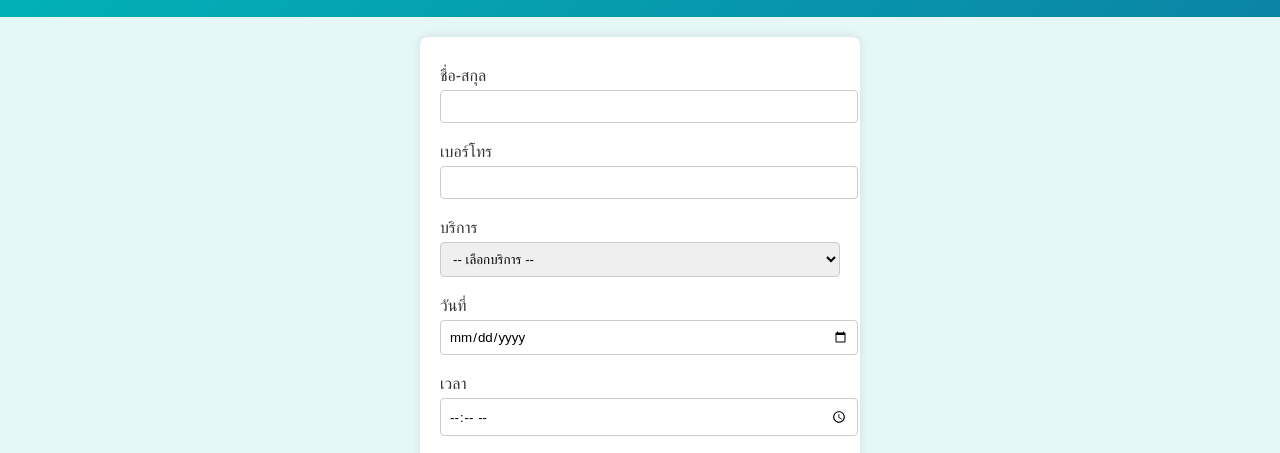
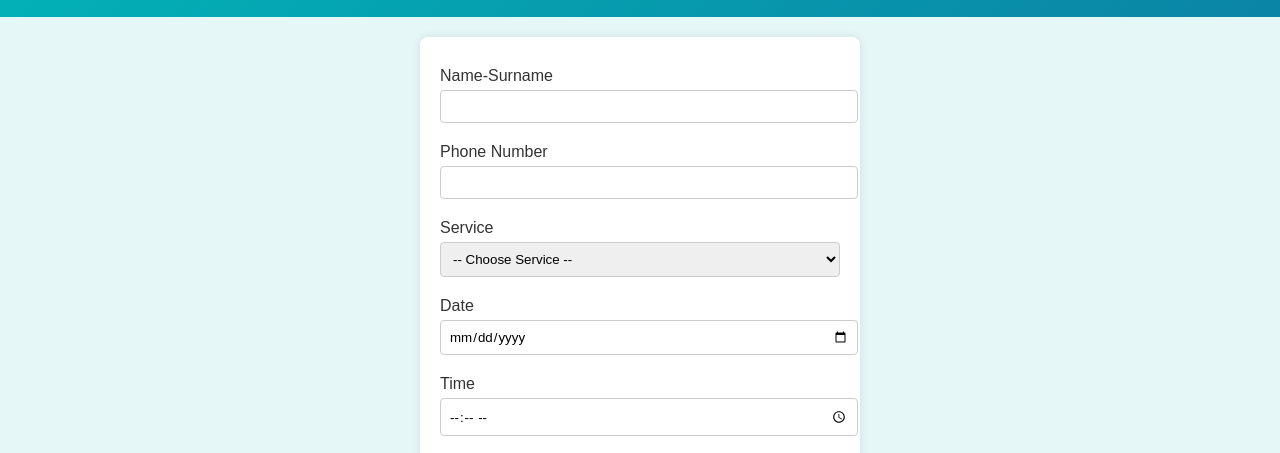
Before and after one commit to ploymelody123zz-source/serenity-website, a plain HTML site: page index.html in a window 1280 px wide. Shown: the part 293-746 px from the top of the page. Drawn offline with Linux system fonts and the light colour scheme.

Commit message:
Update index.html

```diff
--- a/index.html
+++ b/index.html
@@ -3,7 +3,7 @@
 <head>
   <meta charset="UTF-8">
   <meta name="viewport" content="width=device-width, initial-scale=1.0">
-  <title>Serenity Massage | จองคิว</title>
+  <title>Serenity Massage | reserve </title>
   <style>
     body {
       font-family: sans-serif;
@@ -92,30 +92,30 @@
 
   <main>
     <form id="bookForm">
-      <label>ชื่อ-สกุล</label>
+      <label>Name-Surname</label>
       <input type="text" id="name" required>
 
-      <label>เบอร์โทร</label>
+      <label>Phone Number</label>
       <input type="tel" id="phone" required>
 
-      <label>บริการ</label>
+      <label>Service</label>
       <select id="service" required>
-        <option value="">-- เลือกบริการ --</option>
-        <option>นวดไทย</option>
-        <option>นวดน้ำมัน</option>
-        <option>นวดเท้า</option>
+        <option value="">--  Choose Service --</option>
+        <option>THAI MASSAGE</option>
+        <option>OIL MASSAGE</option>
+        <option>FOOT MASSAGE</option>
       </select>
 
-      <label>วันที่</label>
+      <label>Date</label>
       <input type="date" id="date" required>
 
-      <label>เวลา</label>
+      <label>Time</label>
       <input type="time" id="time" required>
 
       <label>หมายเหตุ (ถ้ามี)</label>
       <textarea id="note"></textarea>
 
-      <button type="submit">✨ ส่งคำจอง ✨</button>
+      <button type="submit">✨ Summit ✨</button>
     </form>
 
     <div id="ok" class="ok"></div>
```
